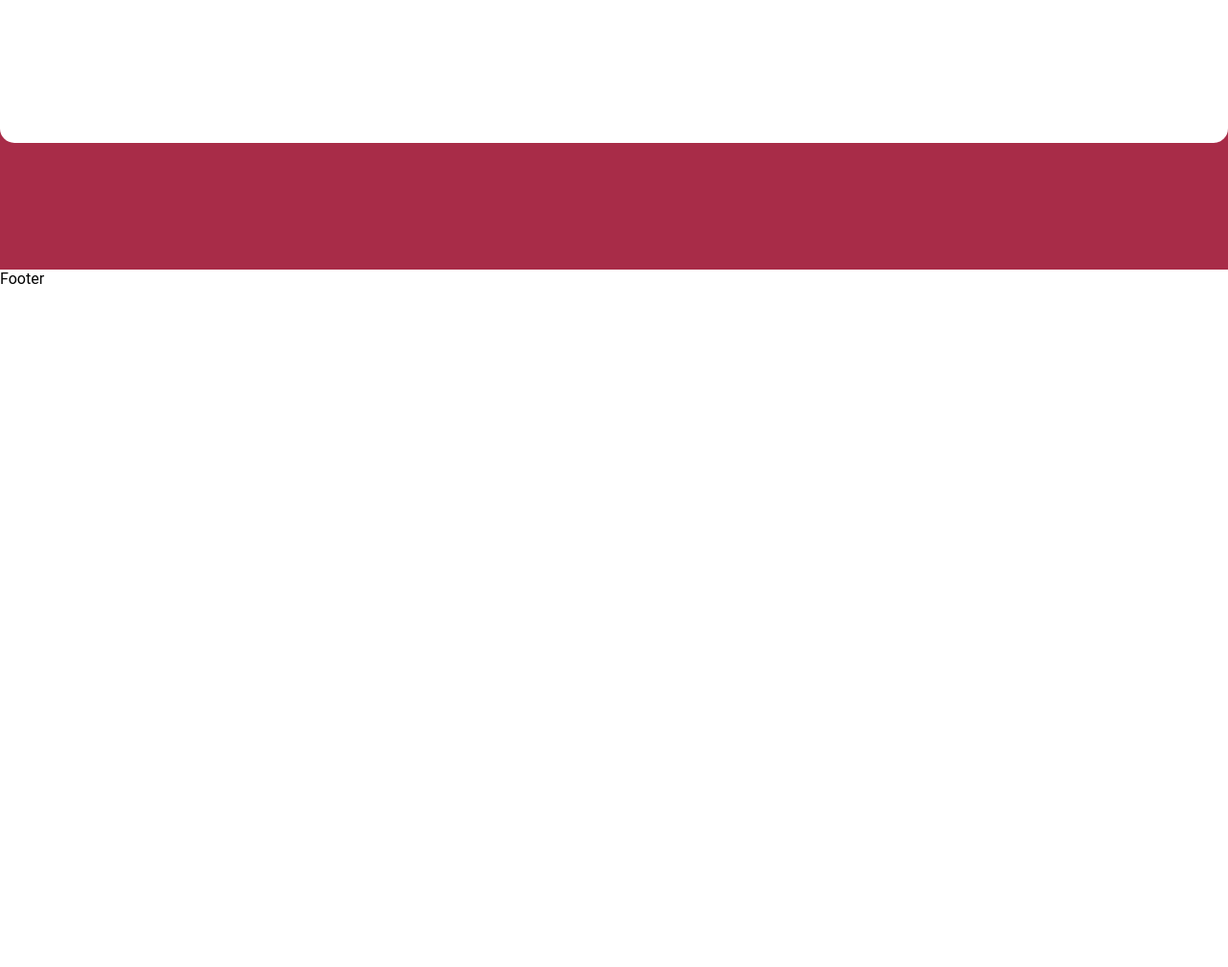
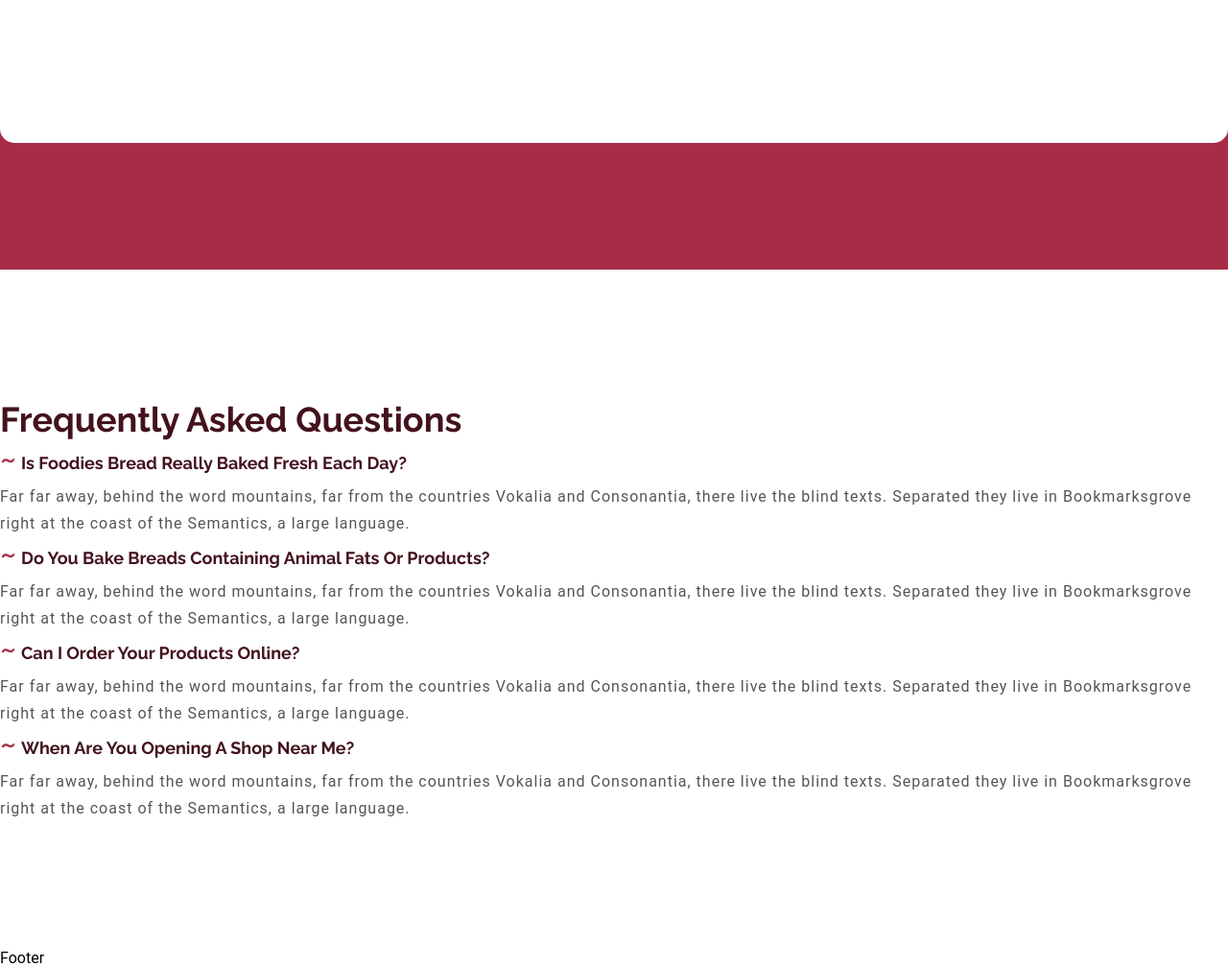
Before and after one commit to lemans77/testsite.gulp, a website: page src/index.html in a window 1280 px wide. Shown: the part 7745-8753 px from the top of the page at 96% size. Before the commit the page ends 8045 px from the top, so only its background shows below. Drawn offline with nearby package versions, Linux system fonts and the light colour scheme; files that its build step writes are made by us from their sources; files whose address does not match are found by name.

Commit message:
Add section sectionFAQ

```diff
--- /dev/null
+++ b/src/components/page-blocks/_sectionFAQ.html
@@ -0,0 +1,36 @@
+<section id="faq">
+  <div class="faq wrapper">
+    <div class="container">
+      <div class="row">
+        <div class="col-sm-12">
+          <div class="text-center pb-4">
+            <h2>Frequently Asked Questions</h2>
+          </div>
+        </div>
+      </div>
+      <div class="row pt-5">
+
+        <div class="col-sm-6 mb-4">
+          <h4><span>~</span>Is Foodies Bread really baked fresh each day?</h4>
+          <p>Far far away, behind the word mountains, far from the countries Vokalia and Consonantia, there live the blind texts. Separated they live in Bookmarksgrove right at the coast of the Semantics, a large language.</p>
+        </div>
+
+        <div class="col-sm-6 mb-4">
+          <h4><span>~</span>Do you bake breads containing animal fats or products?</h4>
+          <p>Far far away, behind the word mountains, far from the countries Vokalia and Consonantia, there live the blind texts. Separated they live in Bookmarksgrove right at the coast of the Semantics, a large language.</p>
+        </div>
+
+        <div class="col-sm-6 mb-4">
+          <h4><span>~</span>Can I order your products online?</h4>
+          <p>Far far away, behind the word mountains, far from the countries Vokalia and Consonantia, there live the blind texts. Separated they live in Bookmarksgrove right at the coast of the Semantics, a large language.</p>
+        </div>
+
+        <div class="col-sm-6 mb-4">
+          <h4><span>~</span>When are you opening a shop near me?</h4>
+          <p>Far far away, behind the word mountains, far from the countries Vokalia and Consonantia, there live the blind texts. Separated they live in Bookmarksgrove right at the coast of the Semantics, a large language.</p>
+        </div>
+
+      </div>
+    </div>
+  </div>
+</section>
--- a/src/index.html
+++ b/src/index.html
@@ -18,4 +18,6 @@
 
 @@include('components/page-blocks/_sectionTestimonial.html')
 
+@@include('components/page-blocks/_sectionFAQ.html')
+
 @@include('components/page-blocks/_footer.html')
--- a/src/scss/styles.scss
+++ b/src/scss/styles.scss
@@ -270,3 +270,14 @@
 .testimonial-section h2 {
   color: var(--white-color);;
 }
+
+/*
+==========================================
+ FAQ section Design
+==========================================
+*/
+.faq h4 span {
+  color: var(--primary-color);
+  font-size: 1.875rem;
+  margin-right: 0.3125rem;
+}
```
